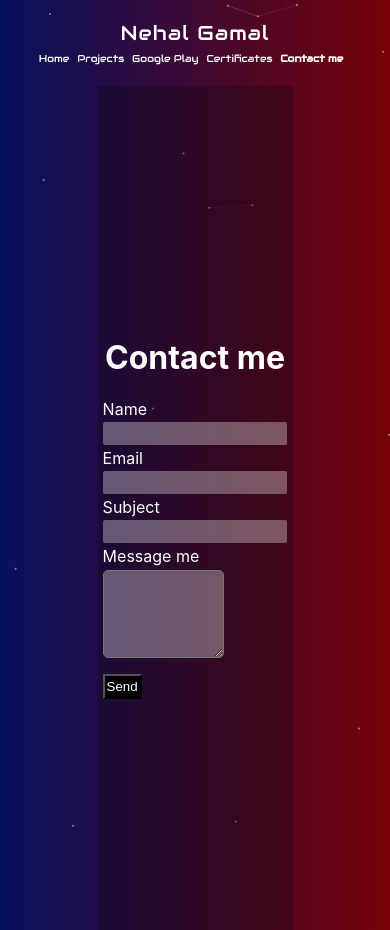
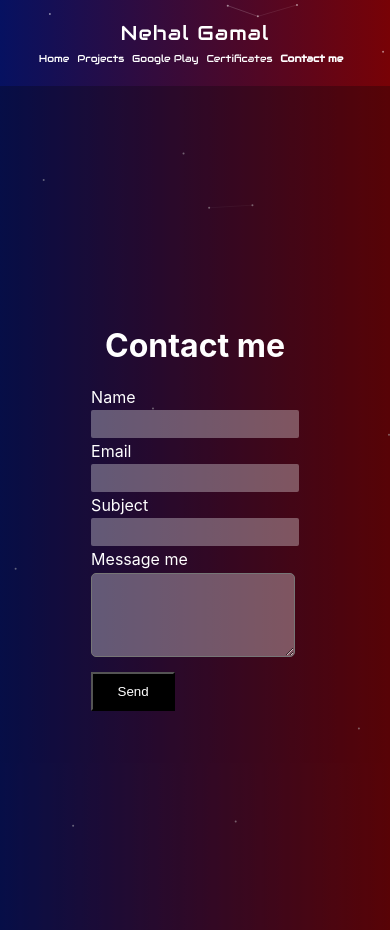
Before and after one commit to nehalgamal093/portfolio---react, a React (Create React App) app: page /contact-me in a window 390 px wide. Built offline with nearby package versions, Linux system fonts and the light colour scheme.

Commit message:
Enhancing

```diff
--- a/src/components/Contact/contact.css
+++ b/src/components/Contact/contact.css
@@ -64,5 +64,25 @@ input:focus {
 @media (max-width: 650px) {
   .form-container{
     height: 100vh;
+    width: 100vw;
+  }
+  .form-control input {
+    width:200px;
+    height: 20px;
+  }
+  .form-control textarea {
+    text-transform: capitalize;
+    width: 200px;
+    height: 80px;
+    padding: 1px 1px;
+    border-radius: 5px;
+    margin: 1vw 0;
+    background: rgba(255, 255, 255, 0.322);
+    color: white;
+  }
+  .form-control button {
+
+    padding: 10px 40px;
+
   }
 }
```
